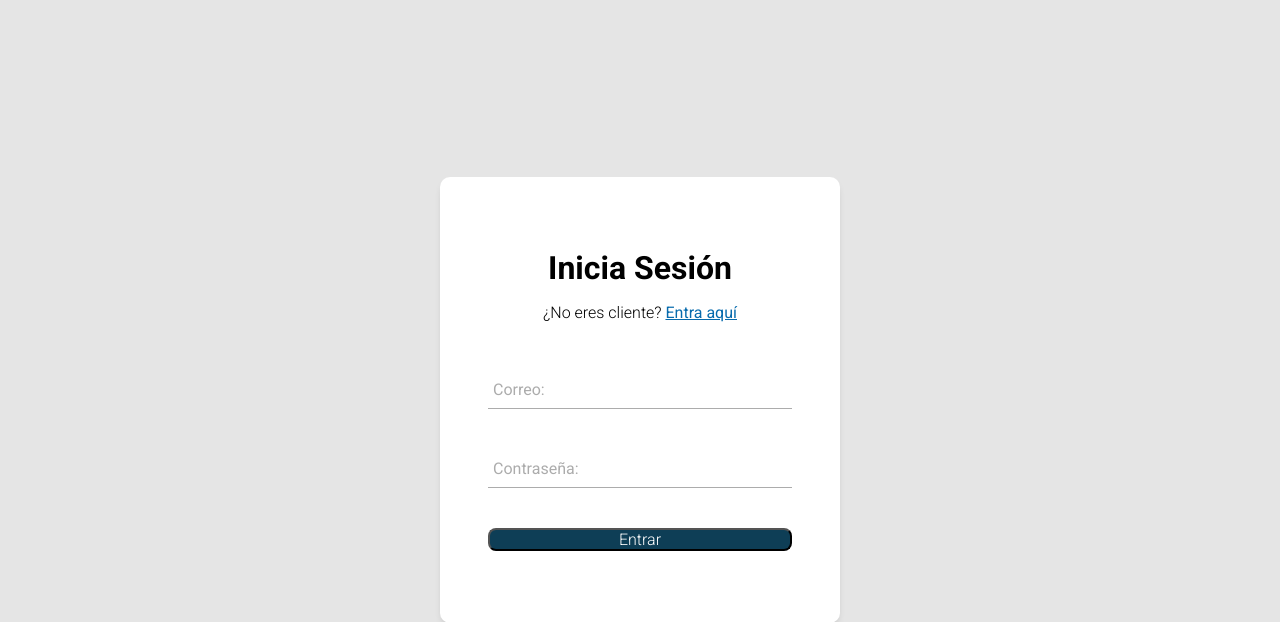
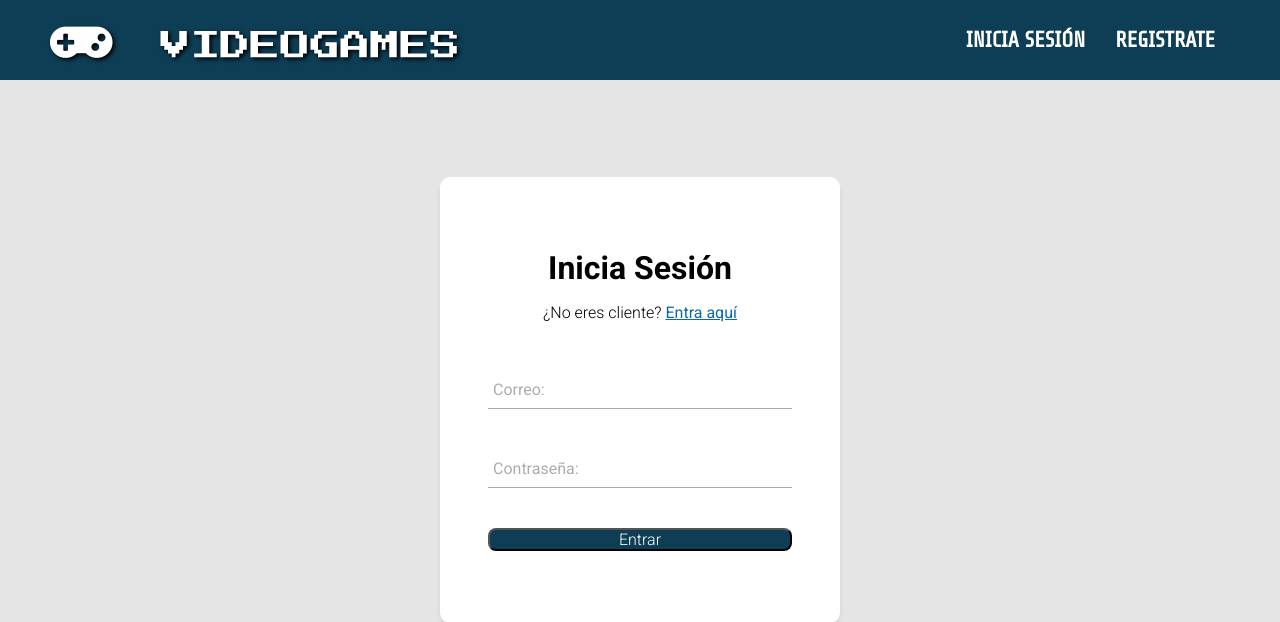
Before and after one commit to JonathanMontalvo/PrograWeb, a PHP site: page /Login_Usuarios.php in a window 1280 px wide. Shown: the top 622 px of the page. Run offline with PHP 8.4, Linux system fonts and the light colour scheme; some libraries are stand-ins or nearby versions.

Commit message:
Se modifico Nav y Agrego en Login

```diff
--- a/CSS/Estilos.css
+++ b/CSS/Estilos.css
@@ -15,6 +15,7 @@ body{
     display: flex;
     min-height: 100vh;
 }
+
 
 .form{
     background-color: #fff;
@@ -81,6 +82,9 @@ body{
     transform: translateY(10px);
     transition: transform .5s, color .3s;
 }
+.b{
+    font-size: 62.5%;
+}
 
 
 .form_submit{
--- a/CSS/nav.css
+++ b/CSS/nav.css
@@ -3,7 +3,6 @@
     padding: 0;
     box-sizing: border-box;
 }
-
 
 nav {
     position: absolute;
@@ -12,9 +11,13 @@ nav {
     right: 0;
     top: 0;
     font-family: 'Share Tech', sans-serif;
-    padding: 0 5%;
     height: 80px;
     background-color: #0e3e56;
+    padding: 20px 50px;
+    display: flex;
+    align-items: center;
+    justify-content: space-between;
+
 }
 
  .ti {
@@ -37,6 +40,12 @@ nav .list {
 
 nav .list li {
     list-style: none;
+}
+
+.b{
+    list-style: none;
+    color: #ffffff;
+    text-decoration: none;
 }
 
 nav .list a {
--- a/layout/Nav.php
+++ b/layout/Nav.php
@@ -13,10 +13,11 @@
 
 
 </head>
-<body>
 <nav>
         <input type="checkbox" id="toggle">
-        <span class="ti"><i class="fas fa-gamepad" style="font-size: 50px;"></i> VIDEOGAMES </span>
+        <span class="ti"><i class="fas fa-gamepad" style="font-size: 50px;" a href></i>
+        <a href="../pagina/index.php" class="b">VIDEOGAMES</a>
+        </span>
         <ul class="list">
             <li><a href="../pagina/Login_Usuarios.php">Inicia Sesión</a></li>
             <li><a href="">Registrate</a></li>
@@ -27,5 +28,5 @@
             <div class="line"></div>
         </label>
     </nav>
-</body>
+
 </html>
--- a/pagina/Login_Usuarios.php
+++ b/pagina/Login_Usuarios.php
@@ -1,3 +1,6 @@
+<?php
+    include('../layout/Nav.php');
+?>
 
 <!DOCTYPE html>
 <html lang="es">
@@ -8,6 +11,12 @@
     <meta name="viewport" content="width=device-width, initial-scale=1.0">
     <title>Ingresate</title>
     <link rel="stylesheet" href="../CSS/Estilos.css">
+    <link href='https://unpkg.com/boxicons@2.0.7/css/boxicons.min.css' rel='stylesheet'>
+    <link rel="preconnect" href="https://fonts.gstatic.com">
+    <link href="https://fonts.googleapis.com/css2?family=Share+Tech&display=swap" rel="stylesheet">
+    <link href="https://fonts.googleapis.com/css2?family=Press+Start+2P&display=swap" rel="stylesheet">
+    <link href='https://unpkg.com/boxicons@2.0.7/css/boxicons.min.css' rel='stylesheet'>
+    <link rel="stylesheet" href="https://cdnjs.cloudflare.com/ajax/libs/font-awesome/5.15.1/css/all.min.css">
 </head>
 
 <body>
```
Also changed, not shown: CSS/style.css (+2 -35 lines).
